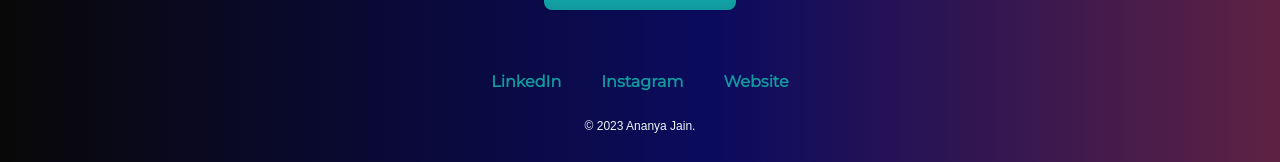
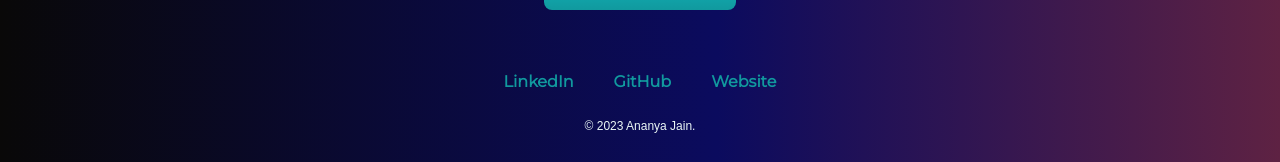
Before and after one commit to gryffindorian/Portfolio-Website, a React (Create React App) app: page / in a window 1280 px wide. Shown: the part 4386-4548 px from the top of the page. Built offline with nearby package versions, Linux system fonts and the light colour scheme; a web font is replaced by a local one.

Commit message:
Github added

```diff
--- a/src/Components/Portfolio/Bottom.jsx
+++ b/src/Components/Portfolio/Bottom.jsx
@@ -10,12 +10,12 @@ export default function Bottom() {
       >
         LinkedIn
       </a>
-      <a className="footer-link" href="https://www.instagram.com/qr/">
-        Instagram
+      <a className="footer-link" href="https://github.com/gryffindorian/">
+        GitHub
       </a>
       <a
         className="footer-link"
-        href="https://github.com/gryffindorian/My-Portfolio-Website.git"
+        href="https://portfolio-website-pi-weld.vercel.app/"
       >
         Website
       </a>
```
